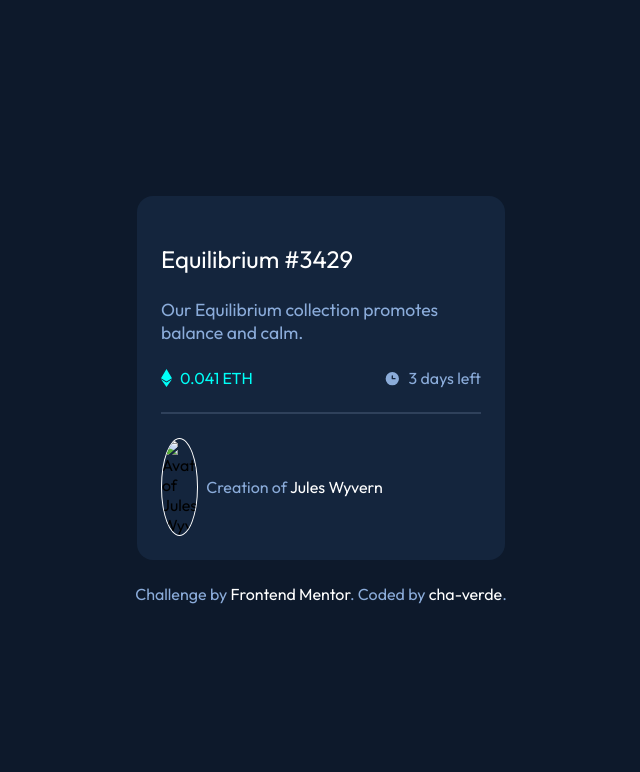
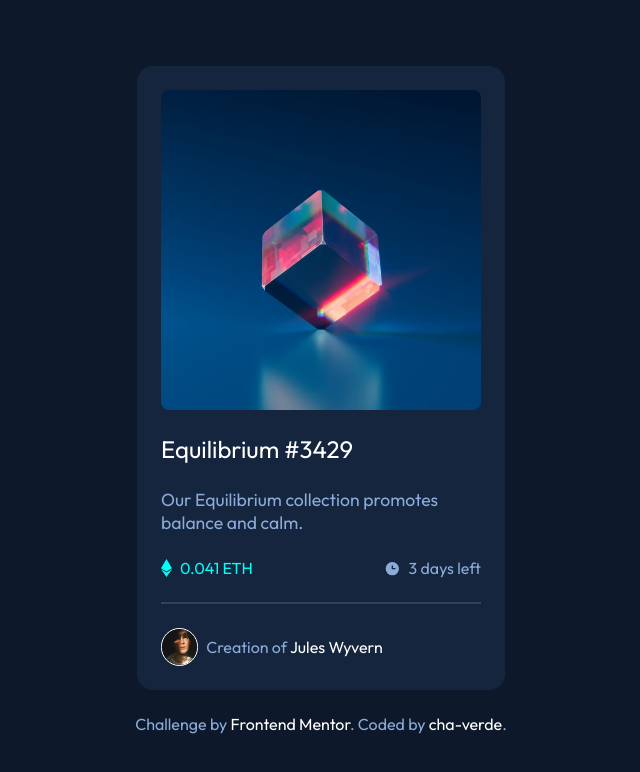
Before and after one commit to cha-verde/nft-preview-card, a plain HTML site: page index.html in a window 1280 px wide. Shown: the whole page, without its empty margins (319-959 px from the left). Drawn offline with Linux system fonts and the light colour scheme; the site is published under a folder, as on GitHub Pages, so addresses that start at the root find nothing.

Commit message:
Fix image not showing

```diff
--- a/index.html
+++ b/index.html
@@ -29,11 +29,11 @@
         <div class="card__image border-radius-1">
           <a href="">
             <div class="image-view display-flex-column border-radius-1">
-              <img src="/images/icon-view.svg" alt="" />
+              <img src="./images/icon-view.svg" alt="" />
             </div>
             <img
               class="image-main border-radius-1"
-              src="/images/image-equilibrium.jpg"
+              src="./images/image-equilibrium.jpg"
               alt=""
               data-state="active"
             />
@@ -61,7 +61,7 @@
         </div>
         <div class="card__line"></div>
         <div class="card__profile font-size-1 display-flex-row flow-horizontal">
-          <img src="/images/image-avatar.png" alt="Avatar of Jules Wyvern" />
+          <img src="./images/image-avatar.png" alt="Avatar of Jules Wyvern" />
           <p class="color-text-secondary">
             Creation of <a href="" target="_blank>"> Jules Wyvern</a>
           </p>
```
